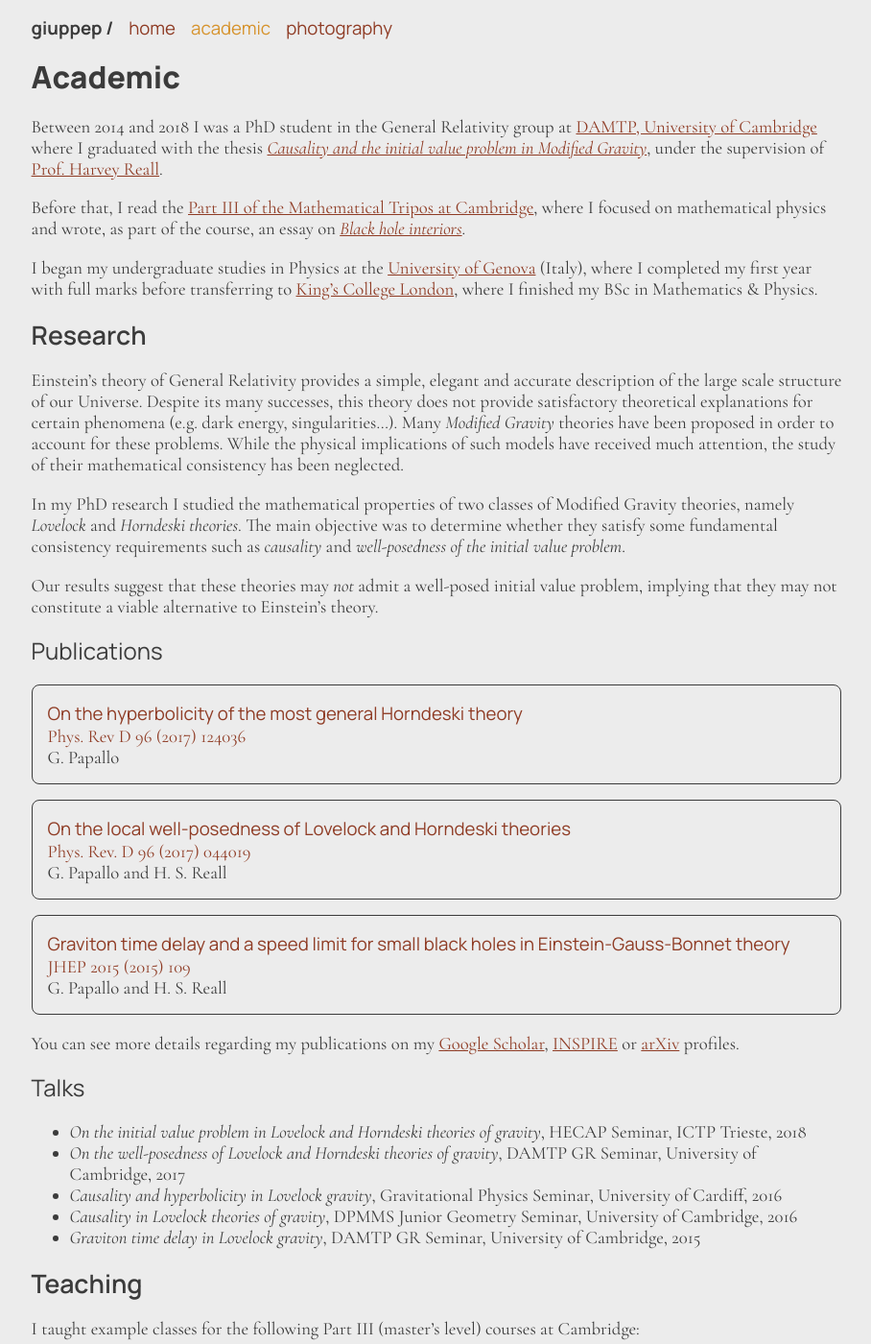
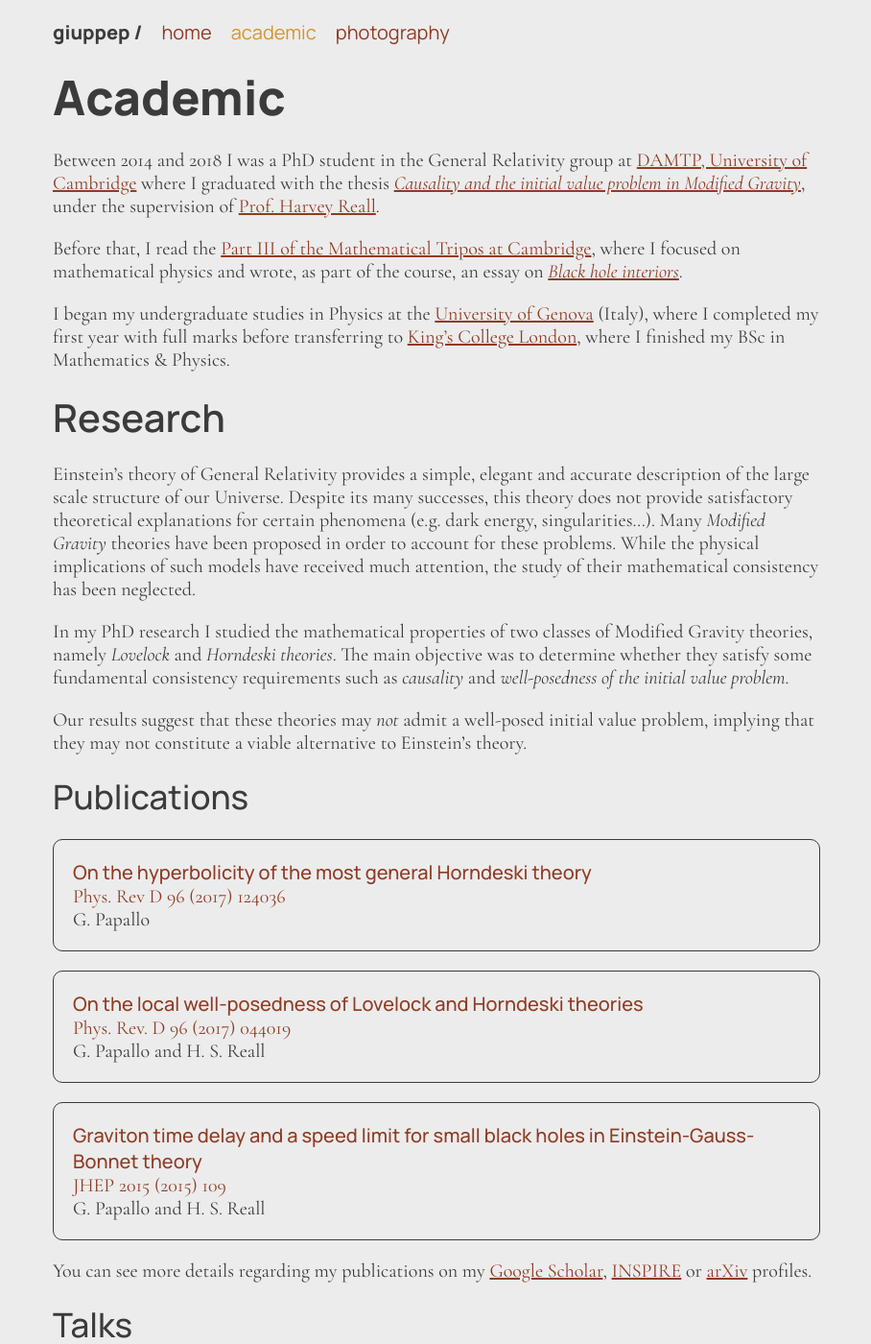
Before and after one commit to giuppep/giuppep.github.io, a Jekyll site: the page built from academic.md, in a window 1280 px wide and 1400 px high. Shown: the whole window at 96% size, without its empty margins (185-1093 px from the left). Built offline with Jekyll 4.4.1, drawn with Linux system fonts in a browser that asks for light colours.

Commit message:
css improvements

```diff
--- a/_includes/_publication.html
+++ b/_includes/_publication.html
@@ -1,9 +1,9 @@
 <li>
-    <h5>
+    <h6>
         <a  href="{{ include.publication.arxiv_link}}">
             {{ include.publication.title }}
         </a>
-    </h5>
+    </h6>
     <a href="{{ include.publication.journal_link }}">{{ include.publication.journal}}</a>
     <span>{{ include.publication.authors | array_to_sentence_string }}</span>
 </li>
--- a/_sass/constants.sass
+++ b/_sass/constants.sass
@@ -1 +1,2 @@
-$layout-breakpoint-small: 960px
+$layout-breakpoint-small: 600px
+$body-max-width: 800px
--- a/_sass/navbar.sass
+++ b/_sass/navbar.sass
@@ -8,8 +8,7 @@ header
     align-items: center
     gap: 1rem
 
-    // padding: 1rem 2rem 1rem 2rem
-    padding: 1rem 0 1rem 0
+    padding: 1rem 0
 
     @media (max-width: $layout-breakpoint-small)
         flex-direction: column
@@ -23,11 +22,9 @@ header
         justify-content: space-between
 
     h1
-        font-weight: bold
+        font-weight: 800
         white-space: nowrap
-        font-size: 14pt !important
-        margin: 0
-        padding: 0
+        font-size: 20px
 
     #navbarToggleIcon
         cursor: pointer
--- a/_sass/typography.sass
+++ b/_sass/typography.sass
@@ -1,47 +1,54 @@
 @import url('https://fonts.googleapis.com/css2?family=Cormorant+Garamond:ital,wght@0,300;0,400;0,500;0,600;0,700;1,300;1,400;1,500;1,600;1,700&family=Fira+Code:wght@300;400;500;600;700&family=Manrope:wght@300;400;500;600;700;800&display=swap')
 
-$title-font: 'Manrope', sans-serif
-$body-font: 'Cormorant Garamond', serif
-$monospace-font: 'Fira Code', monospace
+$font-sans: 'Manrope', sans-serif
+$font-serif: 'Cormorant Garamond', serif
+$font-mono: 'Fira Code', monospace
+
+$font-base-size: 20px
+
+html
+    font-size: $font-base-size
+    font-weight: 400
+
+    @media (max-width: $layout-breakpoint-small)
+        font-weight: 450
 
 body
-    font: 100% $body-font
-    font-weight: 400
-    font-size: 14pt
+    font: 100% $font-serif
     color: $primary-colour
 
 nav
-    font: 100% $title-font
+    font: 100% $font-sans
 
 h1, h2, h3, h4, h5, h6
-    font: 100% $title-font
+    font: 100% $font-sans
     color: $primary-colour
     padding: 0
     margin: 0
 
 h1
     font-weight: 800
-    font-size: 24pt
+    font-size: 2.5rem
 
 h2
     font-weight: 600
-    font-size: 20pt
+    font-size: 2rem
 
 h3
-    font-weight: 400
-    font-size: 18pt
+    font-weight: 500
+    font-size: 1.75rem
 
 h4
     font-weight: 400
-    font-size: 16pt
+    font-size: 1.5rem
 
 h5
-    font-weight: 400
-    font-size: 14pt
+    font-weight: 500
+    font-size: 1.25rem
 
 h6
-    font-weight: 400
-    font-size: 12pt
+    font-weight: 500
+    font-size: 1rem
 
 a
     color: $secondary-colour
@@ -50,5 +57,5 @@ a
         color: $accent-colour
 
 code
-    font: 100% $monospace-font
-    font-size: 12pt
+    font: 100% $font-mono
+    font-size: 0.75rem
--- a/assets/css/main.sass
+++ b/assets/css/main.sass
@@ -11,19 +11,16 @@
 body
     background: $background-colour
 
-    margin: 0 auto 0 auto
-    padding: 0 2rem 0 2rem
-
-    width: 66%
-    @media (max-width: $layout-breakpoint-small)
-        width: 85%
+    margin: 0 auto
+    padding: 0 2rem
+    max-width: $body-max-width
 
 footer
     display: flex
     justify-content: start
     align-items: center
     gap: 0.5rem
-    font: 100% $title-font
+    font: 100% $font-sans
 
     .copyright
-        font-size: 8pt
+        font-size: 0.6rem
```
